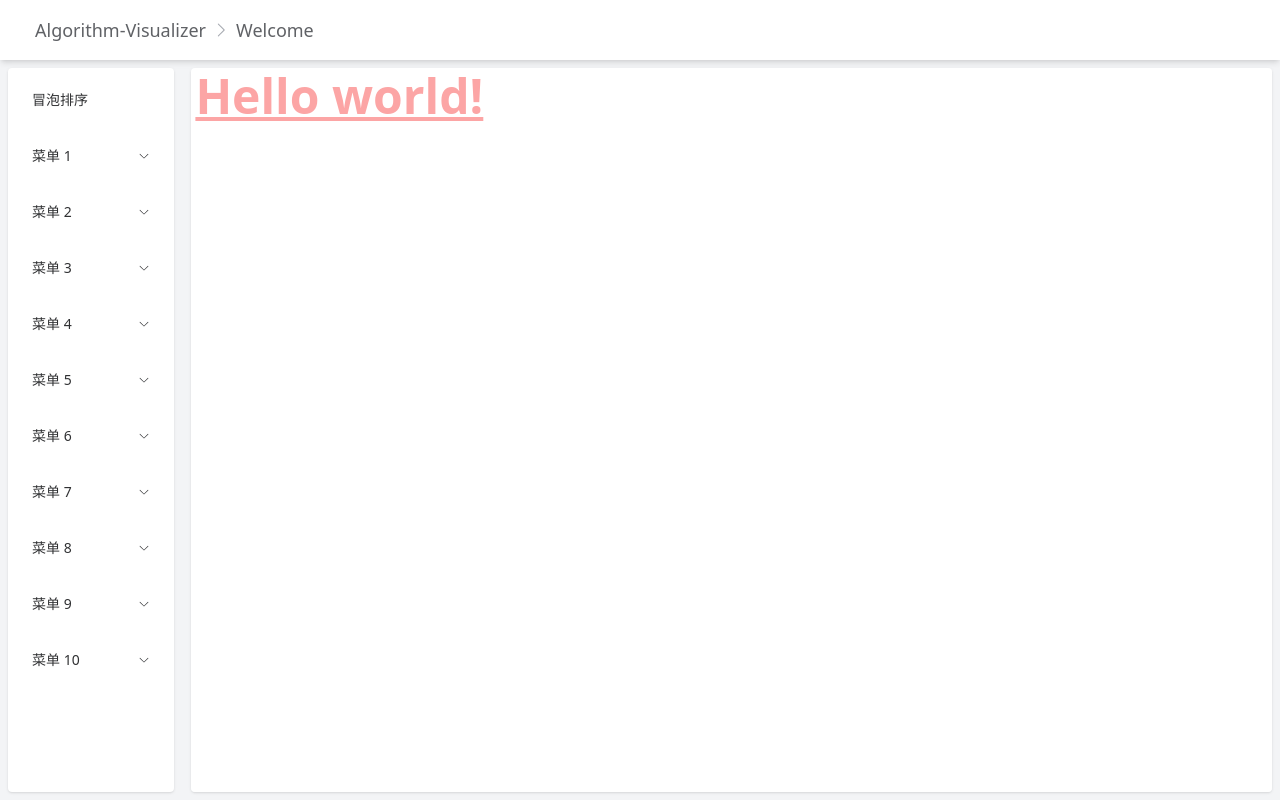
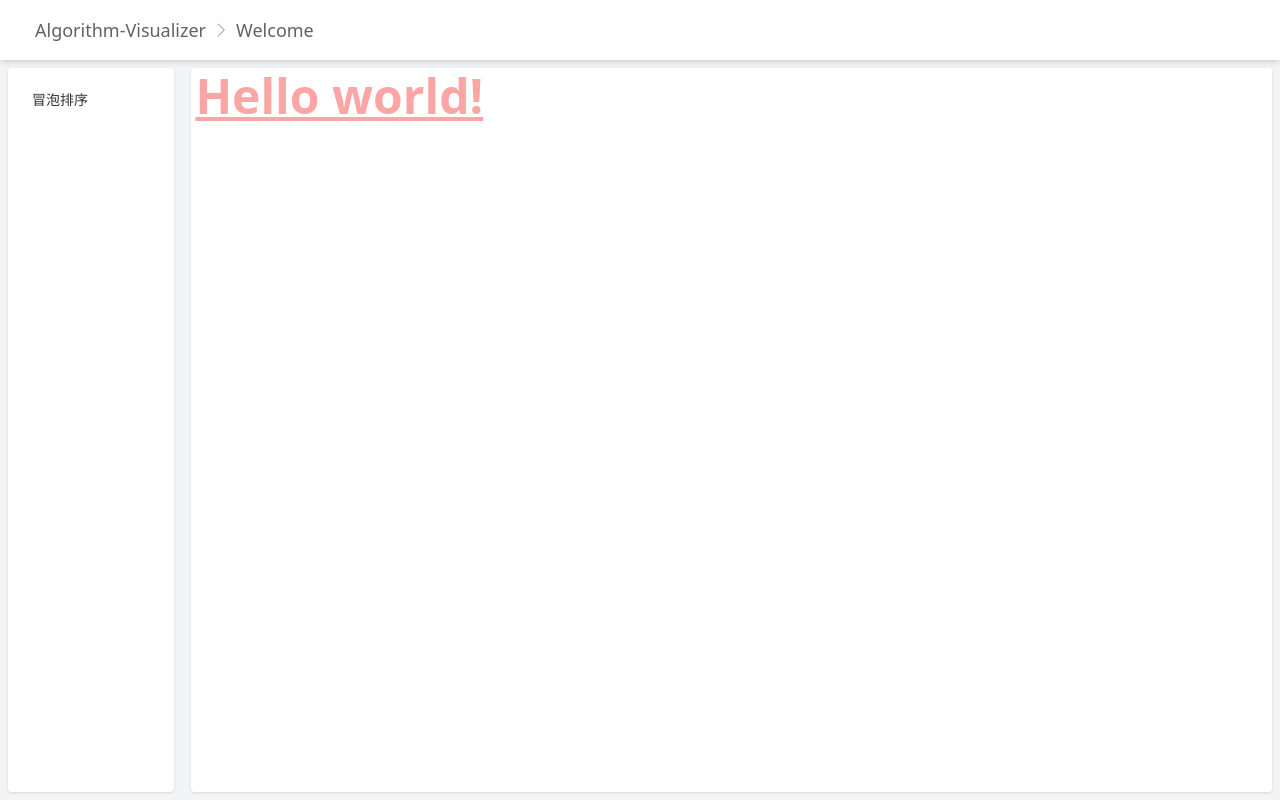
Before and after one commit to xiaowhang/VisualAlgo, a Vue app: page / in a window 1280 px wide. Built offline with nearby package versions, Linux system fonts and the light colour scheme.

Commit message:
🦄 refactor(layout): 抽离侧边栏宽度拖拽逻辑
将侧边栏宽度调整逻辑提取为可复用的组合式函数
提升 Aside 组件可维护性与关注点分离

```diff
--- a/src/components/layout/Aside.vue
+++ b/src/components/layout/Aside.vue
@@ -1,63 +1,26 @@
 <template>
-  <el-aside :style="{ width: asideWidth + 'px' }" class="w-full p-1 bg-white m-2 rounded shadow">
+  <el-aside :style="{ width: sideBarWidth + 'px' }" class="w-full p-1 bg-white m-2 rounded shadow">
     <el-scrollbar>
       <el-menu router unique-opened class="!border-r-0">
         <el-menu-item index="/BubbleSort">
           <span>冒泡排序</span>
         </el-menu-item>
-        <el-sub-menu v-for="item in menuItems" :key="item.index" :index="item.index">
-          <template #title>
-            <span>{{ item.title }}</span>
-          </template>
-          <el-menu-item
-            v-for="subItem in item.subItems"
-            :key="subItem.index"
-            :index="subItem.index"
-          >
-            <el-icon><EpHomeFilled /></el-icon>
-            <span>{{ subItem.title }}</span>
-          </el-menu-item>
-        </el-sub-menu>
       </el-menu>
     </el-scrollbar>
   </el-aside>
-  <div class="resize-bar" @mousedown="startResize"></div>
+  <div class="resize-bar" @mousedown.prevent="startResize"></div>
 </template>
 
 <script setup lang="ts">
+import { useSplitter } from '@/composable'
+
 defineOptions({
   name: 'AsideLayout',
 })
 
-const menuItems = Array.from({ length: 10 }, (_, index) => ({
-  index: `/menu${index + 1}`,
-  title: `菜单 ${index + 1}`,
-  subItems: Array.from({ length: Math.floor(Math.random() * 10) + 1 }, (_, subIndex) => ({
-    index: `/submenu${index + 1}-${subIndex + 1}`,
-    title: `子菜单 ${subIndex + 1}`,
-  })),
-}))
+const sideBarWidth = ref(window.innerWidth * 0.13) // 初始宽度
 
-const asideWidth = ref(window.innerWidth * 0.13) // 初始宽度
-
-let startX = 0
-
-const startResize = (e: MouseEvent) => {
-  startX = e.clientX
-  document.addEventListener('mousemove', onMouseMove)
-  document.addEventListener('mouseup', stopResize)
-}
-
-const onMouseMove = (e: MouseEvent) => {
-  const diff = e.clientX - startX
-  asideWidth.value = Math.max(asideWidth.value + diff, 100)
-  startX = e.clientX
-}
-
-const stopResize = () => {
-  document.removeEventListener('mousemove', onMouseMove)
-  document.removeEventListener('mouseup', stopResize)
-}
+const { startResize } = useSplitter(sideBarWidth)
 </script>
 
 <style scoped lang="scss">
--- a/src/composable/index.ts
+++ b/src/composable/index.ts
@@ -1 +1,3 @@
 export * from './svg'
+
+export * from './useSplitter'
--- /dev/null
+++ b/src/composable/useSplitter.ts
@@ -0,0 +1,36 @@
+type Direction = 'horizontal' | 'vertical'
+
+export function useSplitter(size: Ref<number>, direction: Direction = 'horizontal') {
+  const startPosition = ref(0)
+  const resizing = ref(false)
+
+  const getClientPos = (e: MouseEvent) => (direction === 'horizontal' ? e.clientX : e.clientY)
+
+  const startResize = (e: MouseEvent) => {
+    if (resizing.value) return
+    resizing.value = true
+
+    startPosition.value = getClientPos(e)
+    document.addEventListener('mousemove', onMouseMove)
+    document.addEventListener('mouseup', stopResize)
+  }
+
+  const onMouseMove = (e: MouseEvent) => {
+    const currentPos = getClientPos(e)
+    const diff = currentPos - startPosition.value
+    size.value = Math.max(100, size.value + diff)
+    startPosition.value = e.clientX
+  }
+
+  const stopResize = () => {
+    if (!resizing.value) return
+    resizing.value = false
+
+    document.removeEventListener('mousemove', onMouseMove)
+    document.removeEventListener('mouseup', stopResize)
+  }
+
+  return {
+    startResize,
+  }
+}
```
